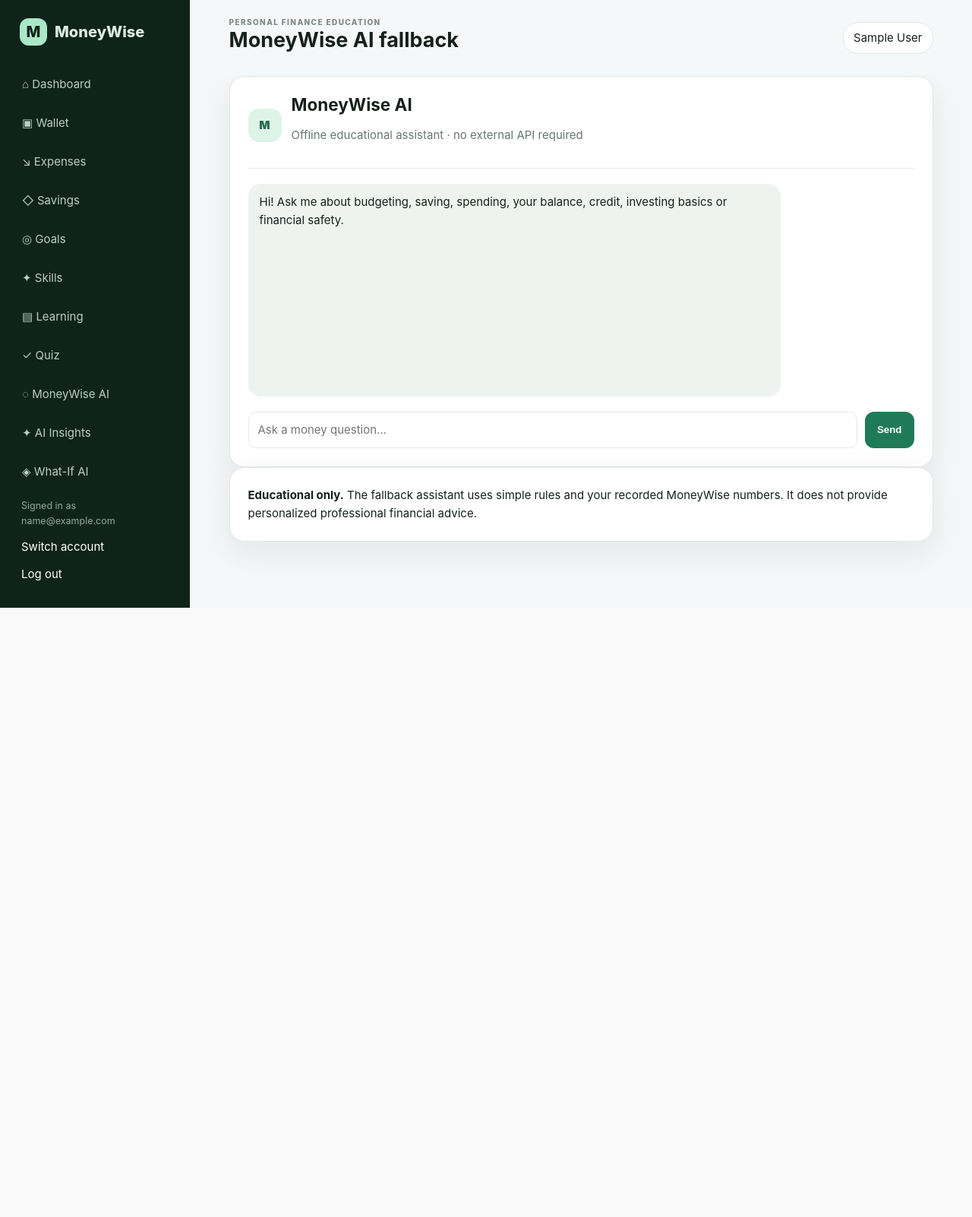
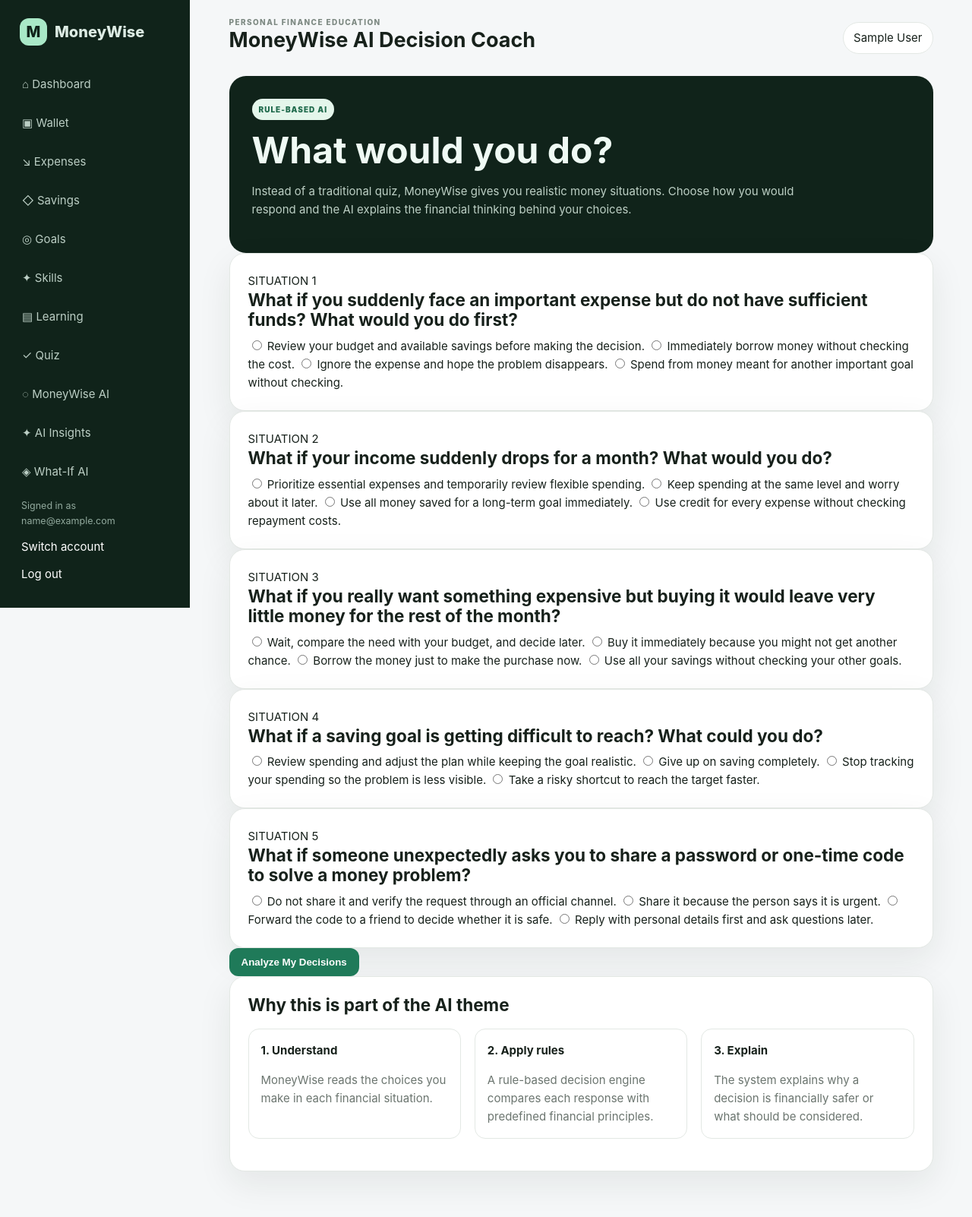
Before and after one commit to Rudraksh-3110/Moneywise.4, a Flask app: page /chatbot in a window 1280 px wide. Shown: the whole page at 76% size. Before the commit the page ends 800 px from the top, so only its background shows below. Run offline with Flask 3, Linux system fonts and the light colour scheme; the visitor is signed in with stand-in values (Sample User, id 1); data comes from the database, SQL or seed files in the repository.

Commit message:
Create MoneyWise AI decision questionnaire

```diff
--- a/templates/chatbot.html
+++ b/templates/chatbot.html
@@ -1,2 +1,59 @@
-{% extends "base.html" %}{% block title %}MoneyWise AI — MoneyWise{% endblock %}{% block heading %}MoneyWise AI fallback{% endblock %}
-{% block content %}<div class="chat-wrap card"><div class="chat-header"><div class="ai-avatar">M</div><div><h2>MoneyWise AI</h2><p class="muted">Offline educational assistant · no external API required</p></div></div><div class="chat-history">{% if not history %}<div class="bot bubble">Hi! Ask me about budgeting, saving, spending, your balance, credit, investing basics or financial safety.</div>{% endif %}{% for h in history %}<div class="user bubble">{{h.user}}</div><div class="bot bubble">{{h.bot}}</div>{% endfor %}</div><form method="post" class="chat-input"><input name="message" placeholder="Ask a money question…" autocomplete="off" required><button class="btn primary">Send</button></form></div><div class="card disclaimer"><strong>Educational only.</strong> The fallback assistant uses simple rules and your recorded MoneyWise numbers. It does not provide personalized professional financial advice.</div>{% endblock %}
+{% extends "base.html" %}
+{% block title %}MoneyWise AI — MoneyWise{% endblock %}
+{% block heading %}MoneyWise AI Decision Coach{% endblock %}
+{% block content %}
+<div class="ai-hero">
+  <div>
+    <span class="badge">RULE-BASED AI</span>
+    <h2>What would you do?</h2>
+    <p>Instead of a traditional quiz, MoneyWise gives you realistic money situations. Choose how you would respond and the AI explains the financial thinking behind your choices.</p>
+  </div>
+</div>
+
+<form method="post" class="scenario-form">
+  {% for scenario in scenarios %}
+  <div class="card scenario-card">
+    <div class="scenario-number">SITUATION {{ loop.index }}</div>
+    <h2>{{ scenario.question }}</h2>
+    <div class="scenario-options">
+      {% for value, label in scenario.options %}
+      <label class="scenario-option">
+        <input type="radio" name="{{ scenario.id }}" value="{{ value }}" required>
+        <span>{{ label }}</span>
+      </label>
+      {% endfor %}
+    </div>
+  </div>
+  {% endfor %}
+  <button class="btn primary scenario-submit" type="submit">Analyze My Decisions</button>
+</form>
+
+{% if result %}
+<div class="card scenario-result">
+  <span class="badge">AI DECISION ANALYSIS</span>
+  <h2>Your MoneyWise analysis</h2>
+  <div class="grid three">
+    <div class="stat-card"><span>Decisions aligned with recommended principles</span><strong>{{ result.score }}/{{ result.total }}</strong></div>
+    <div class="stat-card"><span>AI approach</span><strong>Explainable</strong></div>
+    <div class="stat-card"><span>System type</span><strong>Rule-based</strong></div>
+  </div>
+  <div class="ai-insight pattern"><strong>✦ What MoneyWise noticed</strong><p>{{ result.summary }}</p></div>
+  {% for item in result.results %}
+  <div class="ai-insight {% if item.correct %}positive{% else %}attention{% endif %}">
+    <strong>{{ loop.index }}. {{ "Strong decision" if item.correct else "Think about this choice" }}</strong>
+    <p><strong>Your response:</strong> {{ item.selected }}</p>
+    <p>{{ item.reason }}</p>
+  </div>
+  {% endfor %}
+</div>
+{% endif %}
+
+<div class="card">
+  <h2>Why this is part of the AI theme</h2>
+  <div class="grid three">
+    <div class="mini-feature"><strong>1. Understand</strong><p>MoneyWise reads the choices you make in each financial situation.</p></div>
+    <div class="mini-feature"><strong>2. Apply rules</strong><p>A rule-based decision engine compares each response with predefined financial principles.</p></div>
+    <div class="mini-feature"><strong>3. Explain</strong><p>The system explains why a decision is financially safer or what should be considered.</p></div>
+  </div>
+</div>
+{% endblock %}
```
